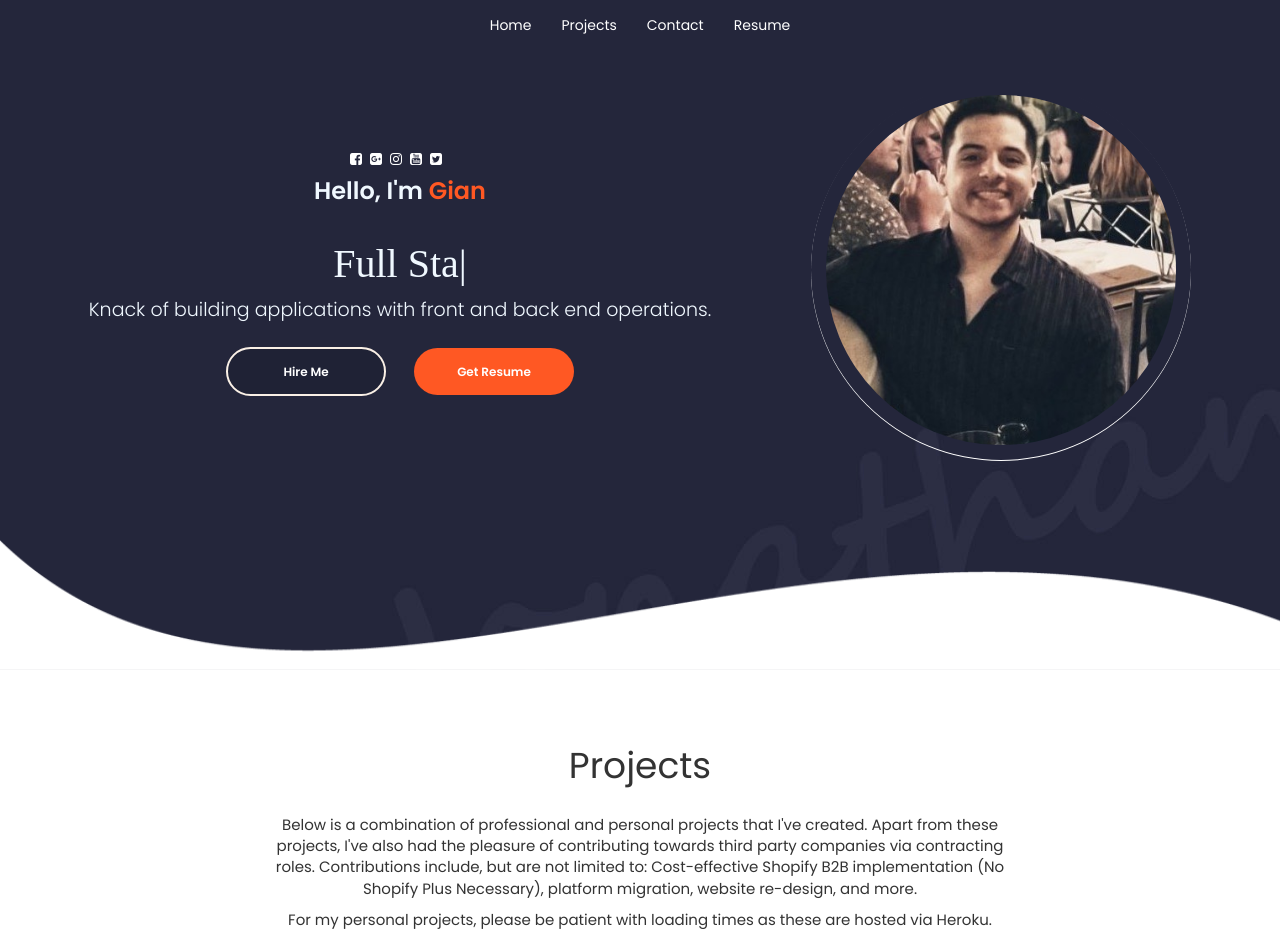
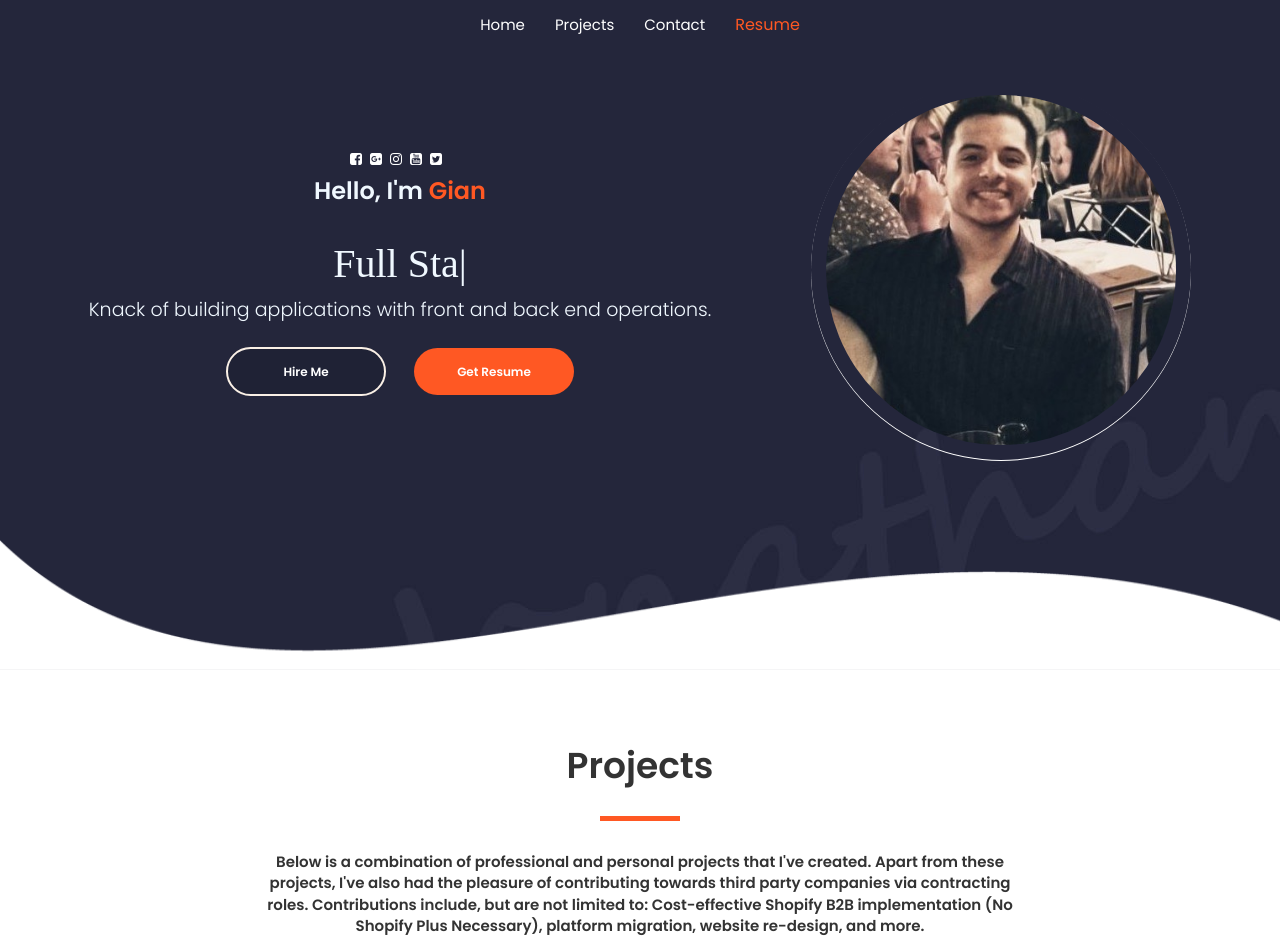
Before and after one commit to giangravina/ReactPortfolio, a React (Create React App) app: page / in a window 1280 px wide. Shown: the top 952 px of the page. Built offline with nearby package versions, Linux system fonts and the light colour scheme; a web font is replaced by a local one.

Commit message:
css styling for Navigation component

```diff
--- a/src/PortfolioContainer/Home/Navigation/Navigation.css
+++ b/src/PortfolioContainer/Home/Navigation/Navigation.css
@@ -1,5 +1,13 @@
-.me-auto a.nav-link{
+a.home-link.nav-link,
+a.projects-link.nav-link,
+a.contact-link.nav-link {
     color: #fff !important;
+    font-size: 15px;
+}
+.resume-link.nav-link {
+    color: var(--dark-orange) !important;
+    font-size: 16px;
+
 }
 
 .navbar-expand .navbar-nav .nav-link {
@@ -9,6 +17,7 @@
 
 .me-auto a.nav-link:hover{
     transform: scale(1.2);
+    color: var( --dark-orange) !important;
 }
 
 .navbar {
@@ -18,3 +27,7 @@
     width: 100%;
     border-radius: 0px !important;
 }
+
+.resume {
+    color: var(--dark-orange);
+}
--- a/src/PortfolioContainer/Home/Navigation/Navigation.js
+++ b/src/PortfolioContainer/Home/Navigation/Navigation.js
@@ -10,10 +10,10 @@ export default function Navigation() {
       <Navbar>
         <Container>
           <Nav className="me-auto nav-links">
-            <Nav.Link href="#home">Home</Nav.Link>
-            <Nav.Link href="#features">Projects</Nav.Link>
-            <Nav.Link href="#pricing">Contact</Nav.Link>
-            <Nav.Link href="#pricing">Resume</Nav.Link>
+            <Nav.Link className="home-link" href="#home">Home</Nav.Link>
+            <Nav.Link className="projects-link" href="#projects">Projects</Nav.Link>
+            <Nav.Link className="contact-link" href="#contact">Contact</Nav.Link>
+            <Nav.Link className="resume-link" href="#resume">Resume</Nav.Link>
           </Nav>
         </Container>
       </Navbar>
--- a/src/PortfolioContainer/Home/Projects/Projects.css
+++ b/src/PortfolioContainer/Home/Projects/Projects.css
@@ -21,7 +21,21 @@
 }
 
 .projects-intro h1{
-    padding: 0 0 .5em 0;
+    padding: 0 0 .4em 0;
+    font-family: 'Poppins SemiBold';
+}
+.projects-intro p{
+    padding: 2em 0 .4em 0;
+    font-family: 'Poppins SemiBold';
+}
+
+.title-border{
+    border-bottom: 5px solid var( --dark-orange);
+    width: 80px;
+    display: block;
+    margin: auto;
+    padding: 0 0 .4em 0;
+
 }
 
 .projects-intro{
@@ -33,7 +47,7 @@
 }
 
 .projects-colz{
-    padding: 3em 0 0 0;
+    padding: 4em 0 0 0;
 }
 
 .row-1, .row-2 {
--- a/src/PortfolioContainer/Home/Projects/Projects.js
+++ b/src/PortfolioContainer/Home/Projects/Projects.js
@@ -13,6 +13,7 @@ export default function Projects() {
         <div className="project-details">
           <div className="projects-intro">
             <h1>Projects</h1>
+            <span className="title-border"></span>
             <p>
               Below is a combination of professional and personal projects that
               I've created. Apart from these projects, I've also had the
```
